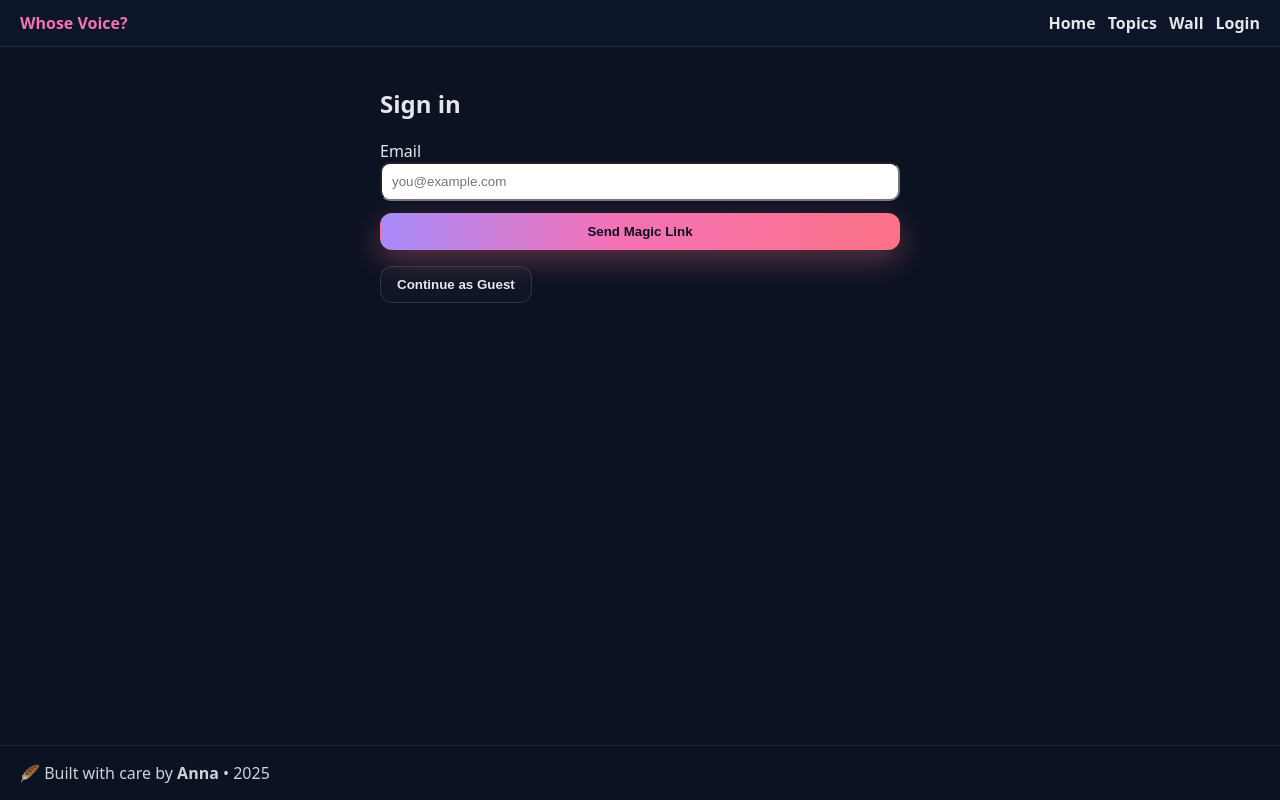
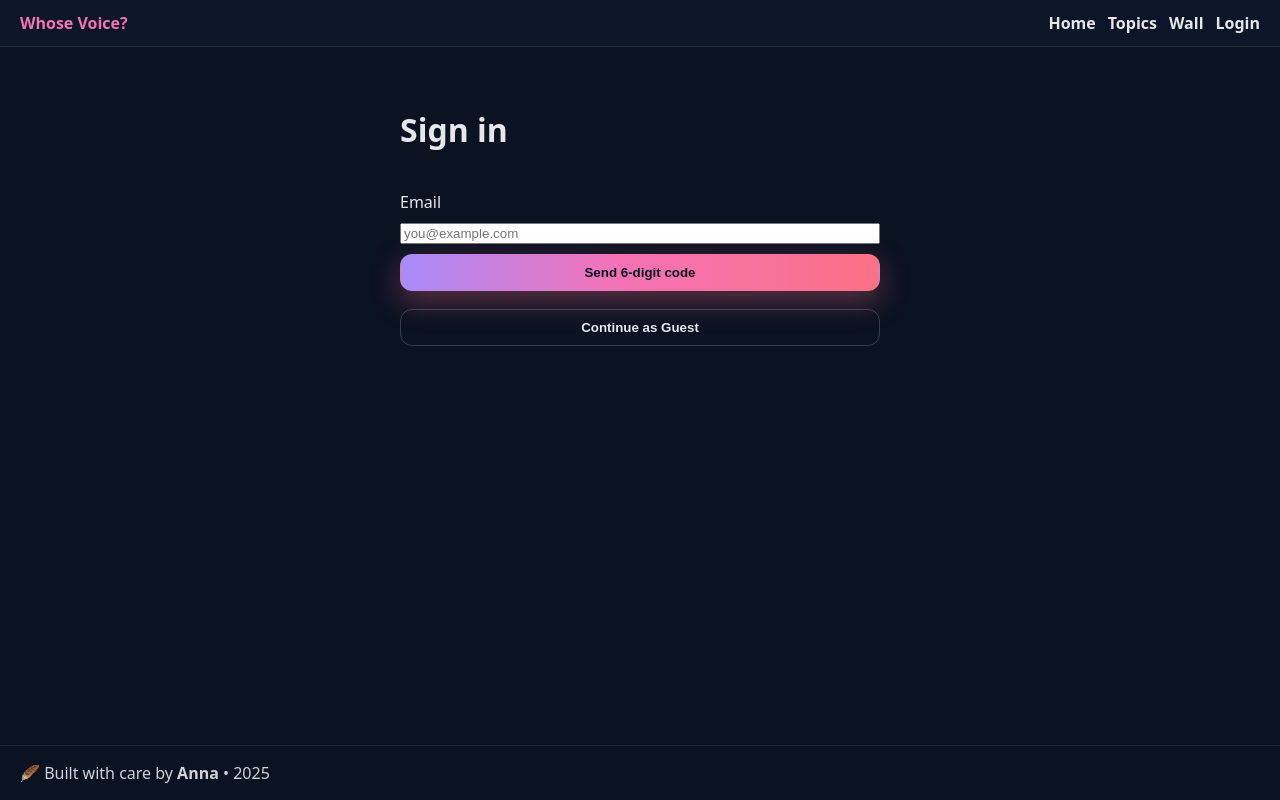
Before and after one commit to Annayingyang/voice-wall, a React (Vite) app: page /login in a window 1280 px wide. Built offline with nearby package versions, Linux system fonts and the light colour scheme.

Commit message:
Replace Login with OTP+Guest, remove Google

```diff
--- a/src/pages/Login.jsx
+++ b/src/pages/Login.jsx
@@ -1,106 +1,144 @@
 // src/pages/Login.jsx
-import { useEffect, useMemo, useState } from "react";
+import { useEffect, useState } from "react";
 import { supabase } from "../lib/supabaseClient";
 
 export default function Login() {
+  const [session, setSession] = useState(null);
+
   const [email, setEmail] = useState("");
-  const [session, setSession] = useState(null);
-  const [sent, setSent] = useState(false);
+  const [phase, setPhase] = useState("email"); // 'email' | 'code'
+  const [code, setCode] = useState("");
+
   const [sending, setSending] = useState(false);
+  const [verifying, setVerifying] = useState(false);
   const [err, setErr] = useState("");
-
-  // where the magic-link returns
-  const redirectTo = useMemo(
-    () => `${window.location.origin}/login`,
-    []
-  );
+  const [info, setInfo] = useState("");
 
   useEffect(() => {
     supabase.auth.getSession().then(({ data }) => setSession(data.session));
-    const sub = supabase.auth.onAuthStateChange((_e, s) => setSession(s));
-    return () => sub.data.subscription.unsubscribe();
+    const { data: sub } = supabase.auth.onAuthStateChange((_e, s) =>
+      setSession(s)
+    );
+    return () => sub.subscription.unsubscribe();
   }, []);
 
-  async function sendMagicLink(e) {
+  // 1) Send a one-time code to email (no redirect needed)
+  const sendCode = async (e) => {
     e.preventDefault();
     setErr("");
+    setInfo("");
     setSending(true);
+
+    // This sends an email with both a magic link AND a 6-digit code.
     const { error } = await supabase.auth.signInWithOtp({
       email,
-      options: { emailRedirectTo: redirectTo },
+      options: { shouldCreateUser: true }, // create account if not exists
     });
+
     setSending(false);
+    if (error) {
+      setErr(error.message);
+    } else {
+      setInfo("We emailed you a 6-digit code. Enter it below.");
+      setPhase("code");
+    }
+  };
+
+  // 2) Verify the 6-digit code (no redirect)
+  const verifyCode = async (e) => {
+    e.preventDefault();
+    setErr("");
+    setVerifying(true);
+
+    const { error } = await supabase.auth.verifyOtp({
+      email,
+      token: code.trim(),
+      type: "email", // <— important: verify email OTP code
+    });
+
+    setVerifying(false);
     if (error) setErr(error.message);
-    else setSent(true);
-  }
+    else setInfo("Signed in ✅");
+  };
 
-  async function signInGuest() {
+  // 3) Guest sign-in (anonymous)
+  const signInGuest = async () => {
     setErr("");
-    const { data, error } = await supabase.auth.signInAnonymously();
+    const { error } = await supabase.auth.signInAnonymously();
     if (error) setErr(error.message);
-    else setSession(data.session);
-  }
+  };
 
-  async function signOut() {
+  const signOut = async () => {
     await supabase.auth.signOut();
-    setSession(null);
-    setSent(false);
-    setEmail("");
-  }
+  };
 
-  // Already logged in
+  // Already logged in?
   if (session) {
     return (
-      <div style={{ maxWidth: 520, margin: "40px auto" }}>
-        <h2>You're signed in</h2>
-        <p style={{ opacity: .8 }}>
-          {session.user.email || "Guest (anonymous)"}<br/>
-          User ID: <code>{session.user.id}</code>
-        </p>
-        <button className="btn btn-primary" onClick={signOut}>Sign out</button>
+      <div style={{ maxWidth: 480, margin: "40px auto" }}>
+        <h2>Logged in</h2>
+        <p style={{ opacity: 0.8 }}>{session.user.email || "Guest user"}</p>
+        <button className="btn btn-primary" onClick={signOut}>
+          Sign out
+        </button>
       </div>
     );
   }
 
-  // Not logged in
   return (
-    <div style={{ maxWidth: 520, margin: "40px auto" }}>
-      <h2>Sign in</h2>
+    <div style={{ maxWidth: 480, margin: "40px auto", display: "grid", gap: 18 }}>
+      <h1>Sign in</h1>
 
-      <form onSubmit={sendMagicLink} style={{ display: "grid", gap: 12, marginTop: 12 }}>
-        <label>
-          Email
+      {/* Email → Code flow */}
+      {phase === "email" && (
+        <form onSubmit={sendCode} style={{ display: "grid", gap: 10 }}>
+          <label>Email</label>
           <input
             type="email"
             required
             value={email}
-            onChange={(e)=>setEmail(e.target.value)}
+            onChange={(e) => setEmail(e.target.value)}
             placeholder="you@example.com"
-            style={{ width:"100%", padding:10, borderRadius:10 }}
           />
-        </label>
+          <button className="btn btn-primary" disabled={sending}>
+            {sending ? "Sending…" : "Send 6-digit code"}
+          </button>
+        </form>
+      )}
 
-        <button type="submit" className="btn btn-primary" disabled={sending}>
-          {sending ? "Sending…" : "Send Magic Link"}
-        </button>
-      </form>
+      {phase === "code" && (
+        <form onSubmit={verifyCode} style={{ display: "grid", gap: 10 }}>
+          <label>Enter 6-digit code</label>
+          <input
+            inputMode="numeric"
+            pattern="[0-9]*"
+            maxLength={6}
+            value={code}
+            onChange={(e) => setCode(e.target.value)}
+            placeholder="••••••"
+            autoFocus
+          />
+          <button className="btn btn-primary" disabled={verifying}>
+            {verifying ? "Verifying…" : "Verify and sign in"}
+          </button>
 
-      <div style={{ marginTop: 16 }}>
-        <button className="btn btn-ghost" onClick={signInGuest}>
+          <button
+            type="button"
+            className="btn btn-ghost"
+            onClick={() => setPhase("email")}
+          >
+            ← Back to email
+          </button>
+        </form>
+      )}
+
+      <div style={{ display: "grid", gap: 8 }}>
+        <button className="btn btn-outline" onClick={signInGuest}>
           Continue as Guest
         </button>
+        {info && <div style={{ color: "#a7f3d0" }}>{info}</div>}
+        {err && <div style={{ color: "#fecaca" }}>{err}</div>}
       </div>
-
-      {sent && (
-        <p style={{ marginTop: 12, color: "#22c55e" }}>
-          Check your inbox for the magic link.
-        </p>
-      )}
-      {err && (
-        <p style={{ marginTop: 12, color: "#ef4444" }}>
-          {err}
-        </p>
-      )}
     </div>
   );
 }
```
